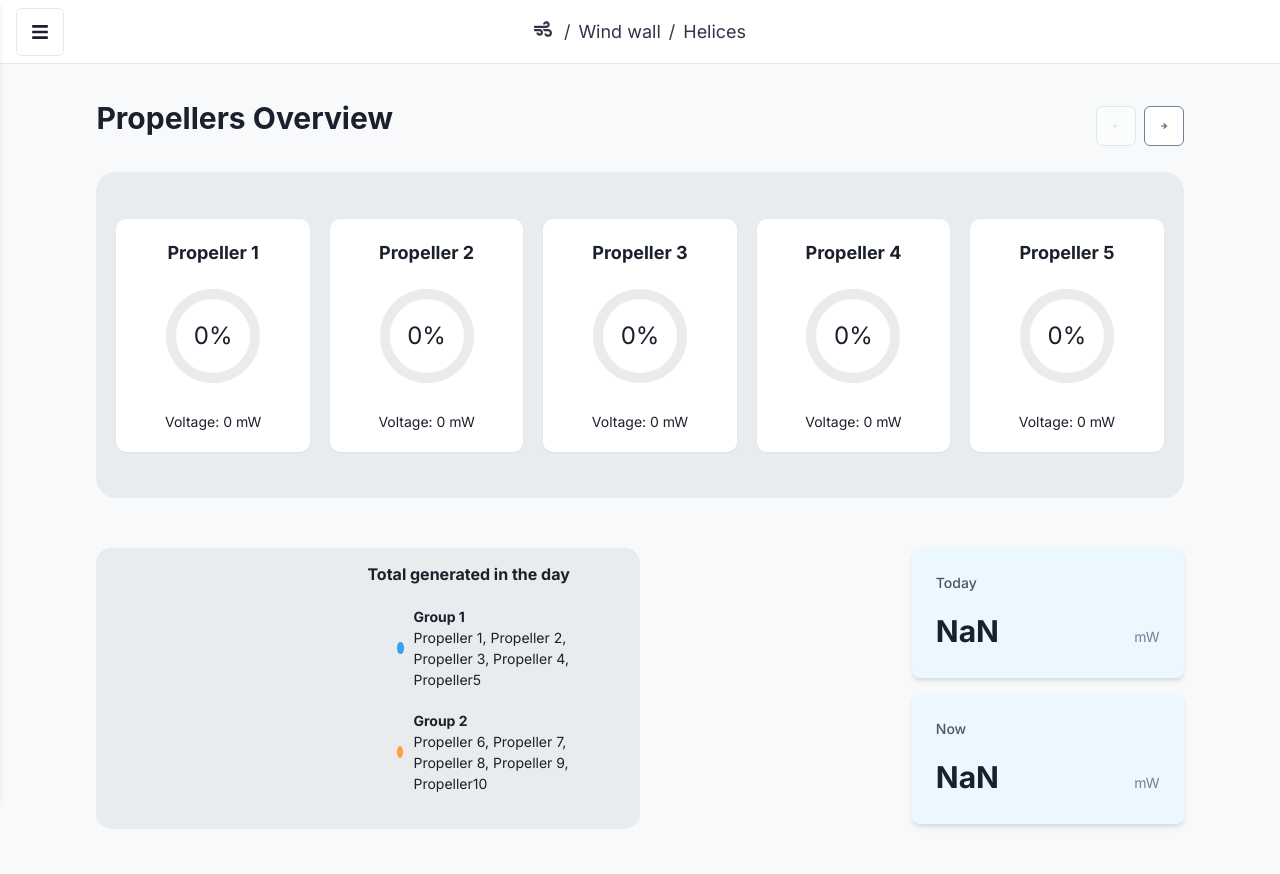
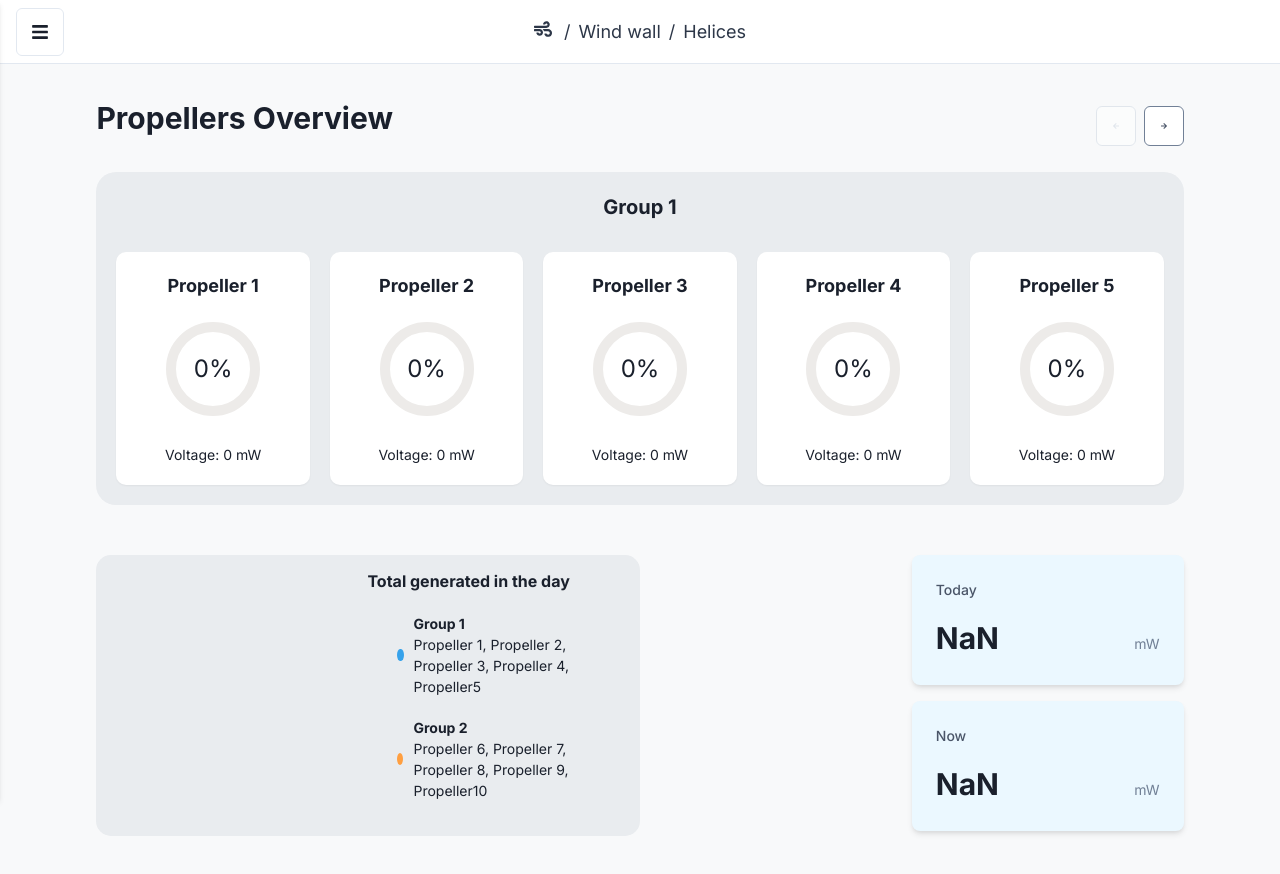
Before and after one commit to ErickG09/Muro_e-lico, a Next.js app: page /Helices in a window 1280 px wide. Shown: the top 874 px of the page. Built offline with nearby package versions, Linux system fonts and the light colour scheme; no server answers.

Commit message:
Cambios animación de CardsContainers

```diff
--- a/app/components/CardsContainer.js
+++ b/app/components/CardsContainer.js
@@ -1,14 +1,36 @@
 'use client'
-import { Flex, Box, keyframes } from '@chakra-ui/react';
+import { Flex, Box, keyframes, Text } from '@chakra-ui/react';
 import PropellerCard from './PropellerCard';
 import ButtonTest from './ButtonTest';
 import { useEffect, useState } from 'react';
 
 // Definimos las animaciones de entrada y salida
-const slideInFromRight = keyframes`
+// const slideInFromRight = keyframes`
+//   from {
+//     opacity: 0;
+//     transform: translateX(100%);
+//   }
+//   to {
+//     opacity: 1;
+//     transform: translateX(0);
+//   }
+// `;
+
+// const slideOutToLeft = keyframes`
+//   from {
+//     opacity: 1;
+//     transform: translateX(0);
+//   }
+//   to {
+//     opacity: 0;
+//     transform: translateX(-100%);
+//   }
+// `;
+
+const slideInFromLeft = keyframes`
   from {
     opacity: 0;
-    transform: translateX(100%);
+    transform: translateX(-100%);
   }
   to {
     opacity: 1;
@@ -16,18 +38,16 @@ const slideInFromRight = keyframes`
   }
 `;
 
-const slideOutToLeft = keyframes`
+const slideOutToRight = keyframes`
   from {
     opacity: 1;
     transform: translateX(0);
   }
   to {
     opacity: 0;
-    transform: translateX(-100%);
+    transform: translateX(100%);
   }
 `;
-
-
 
 const CardsContainer = ({ latestData, onToggle, isExiting }) => {
   const [loading, setLoading] = useState(true);
@@ -35,7 +55,7 @@ const CardsContainer = ({ latestData, onToggle, isExiting }) => {
 
   return (
     <Flex
-      justify="space-between"
+      direction="column"
       align="center"
       marginBottom="20px"
       backgroundColor="#E9ECEF"
@@ -43,16 +63,24 @@ const CardsContainer = ({ latestData, onToggle, isExiting }) => {
       borderRadius="20px"
       width="90%"
       gap="20px"
-      height="45%"
+      height="55%"
       position="relative"
-      animation={`${isExiting ? slideOutToLeft : slideInFromRight} 0.5s ease-in-out`} // Cambia la animación según el estado `isExiting`
+      animation={`${isExiting ? slideOutToRight : slideInFromLeft} 0.5s ease-in-out`} // Animacíon
+
+      // animation={`${isExiting ? slideOutToLeft : slideInFromRight} 0.5s ease-in-out`} // Cambia la animación según el estado `isExiting`
     >
-      <PropellerCard title="Propeller 1" percentage={Math.floor((latestData?.propeller1 * 100) / 5) || 0} voltage={`${latestData?.propeller1 * 0.01.toFixed(2) || 0} mW`} />
-      <PropellerCard title="Propeller 2" percentage={Math.floor((latestData?.propeller2 * 100) / 5)|| 0} voltage={`${latestData?.propeller2 * 0.01.toFixed(2) || 0} mW`} />
-      <PropellerCard title="Propeller 3" percentage={Math.floor((latestData?.propeller3 * 100) / 5)|| 0} voltage={`${latestData?.propeller3 * 0.01.toFixed(2) || 0} mW`} />
-      <PropellerCard title="Propeller 4" percentage={Math.floor((latestData?.propeller4 * 100) / 5)|| 0} voltage={`${latestData?.propeller4 * 0.01.toFixed(2) || 0} mW`} />
-      <PropellerCard title="Propeller 5" percentage={Math.floor((latestData?.propeller5 * 100) / 5)|| 0} voltage={`${latestData?.propeller5 * 0.01.toFixed(2) || 0} mW`} />
+      <Text fontSize="xl" fontWeight="bold" mb="10px">
+        Group 1
+      </Text>
 
+      {/* Contenedor de hélices */}
+      <Flex justify="space-between" align="center" width="100%" gap="20px">
+        <PropellerCard title="Propeller 1" percentage={Math.floor((latestData?.propeller1 * 100) / 5) || 0} voltage={`${latestData?.propeller1 * 0.01.toFixed(2) || 0} mW`} />
+        <PropellerCard title="Propeller 2" percentage={Math.floor((latestData?.propeller2 * 100) / 5)|| 0} voltage={`${latestData?.propeller2 * 0.01.toFixed(2) || 0} mW`} />
+        <PropellerCard title="Propeller 3" percentage={Math.floor((latestData?.propeller3 * 100) / 5)|| 0} voltage={`${latestData?.propeller3 * 0.01.toFixed(2) || 0} mW`} />
+        <PropellerCard title="Propeller 4" percentage={Math.floor((latestData?.propeller4 * 100) / 5)|| 0} voltage={`${latestData?.propeller4 * 0.01.toFixed(2) || 0} mW`} />
+        <PropellerCard title="Propeller 5" percentage={Math.floor((latestData?.propeller5 * 100) / 5)|| 0} voltage={`${latestData?.propeller5 * 0.01.toFixed(2) || 0} mW`} />
+      </Flex>
     </Flex>
   );
 };
--- a/app/components/CardsContainer2.js
+++ b/app/components/CardsContainer2.js
@@ -1,14 +1,36 @@
 'use client'
-import { Flex, Box, keyframes } from '@chakra-ui/react';
+import { Flex, Box, keyframes, Text } from '@chakra-ui/react';
 import PropellerCard from './PropellerCard';
 import ButtonTest from './ButtonTest';
 import { FaArrowLeft } from 'react-icons/fa';
 import { useEffect, useState } from 'react';
 
-const slideInFromLeft = keyframes`
+// const slideInFromLeft = keyframes`
+//   from {
+//     opacity: 0;
+//     transform: translateX(-100%);
+//   }
+//   to {
+//     opacity: 1;
+//     transform: translateX(0);
+//   }
+// `;
+
+// const slideOutToRight = keyframes`
+//   from {
+//     opacity: 1;
+//     transform: translateX(0);
+//   }
+//   to {
+//     opacity: 0;
+//     transform: translateX(100%);
+//   }
+// `;
+
+const slideInFromRight = keyframes`
   from {
     opacity: 0;
-    transform: translateX(-100%);
+    transform: translateX(100%);
   }
   to {
     opacity: 1;
@@ -16,18 +38,16 @@ const slideInFromLeft = keyframes`
   }
 `;
 
-const slideOutToRight = keyframes`
+const slideOutToLeft = keyframes`
   from {
     opacity: 1;
     transform: translateX(0);
   }
   to {
     opacity: 0;
-    transform: translateX(100%);
+    transform: translateX(-100%);
   }
 `;
-
-
 
 const CardsContainer2 = ({ latestData, onToggle, isExiting }) => {
   const [loading, setLoading] = useState(true);
@@ -35,7 +55,7 @@ const CardsContainer2 = ({ latestData, onToggle, isExiting }) => {
 
   return (
     <Flex
-      justify="space-between"
+      direction="column"
       align="center"
       marginBottom="20px"
       backgroundColor="#E9ECEF"
@@ -43,17 +63,23 @@ const CardsContainer2 = ({ latestData, onToggle, isExiting }) => {
       borderRadius="20px"
       width="90%"
       gap="20px"
-      height="45%"
+      height="55%"
       position="relative"
-      animation={`${isExiting ? slideOutToRight : slideInFromLeft} 0.5s ease-in-out`} // Animacíon
+      animation={`${isExiting ? slideOutToLeft : slideInFromRight} 0.5s ease-in-out`} // Cambia la animación según el estado `isExiting`
+
+      // animation={`${isExiting ? slideOutToRight : slideInFromLeft} 0.5s ease-in-out`} // Animacíon
     >
+      <Text fontSize="xl" fontWeight="bold" mb="10px">
+        Group 2
+      </Text>
       {/* La información del segundo grupo de hélices */}
-
-      <PropellerCard title="Propeller 6" percentage={Math.floor((latestData?.propeller6 * 100) / 5) || 0} voltage={`${(latestData?.propeller6 * 0.01).toFixed(2) || 0} mW`} />
-      <PropellerCard title="Propeller 7" percentage={Math.floor((latestData?.propeller7 * 100) / 5) || 0} voltage={`${(latestData?.propeller7 * 0.01).toFixed(2) || 0} mW`} />
-      <PropellerCard title="Propeller 8" percentage={Math.floor((latestData?.propeller8 * 100) / 5) || 0} voltage={`${(latestData?.propeller8 * 0.01).toFixed(2) || 0} mW`} />
-      <PropellerCard title="Propeller 9" percentage={Math.floor((latestData?.propeller9 * 100) / 5) || 0} voltage={`${(latestData?.propeller9 * 0.01).toFixed(2) || 0} mW`} />
-      <PropellerCard title="Propeller 10" percentage={Math.floor((latestData?.propeller10 * 100) / 5) || 0} voltage={`${(latestData?.propeller10 * 0.01).toFixed(2) || 0} mW`} />
+      <Flex justify="space-between" align="center" width="100%" gap="20px">
+        <PropellerCard title="Propeller 6" percentage={Math.floor((latestData?.propeller6 * 100) / 5) || 0} voltage={`${(latestData?.propeller6 * 0.01).toFixed(2) || 0} mW`} />
+        <PropellerCard title="Propeller 7" percentage={Math.floor((latestData?.propeller7 * 100) / 5) || 0} voltage={`${(latestData?.propeller7 * 0.01).toFixed(2) || 0} mW`} />
+        <PropellerCard title="Propeller 8" percentage={Math.floor((latestData?.propeller8 * 100) / 5) || 0} voltage={`${(latestData?.propeller8 * 0.01).toFixed(2) || 0} mW`} />
+        <PropellerCard title="Propeller 9" percentage={Math.floor((latestData?.propeller9 * 100) / 5) || 0} voltage={`${(latestData?.propeller9 * 0.01).toFixed(2) || 0} mW`} />
+        <PropellerCard title="Propeller 10" percentage={Math.floor((latestData?.propeller10 * 100) / 5) || 0} voltage={`${(latestData?.propeller10 * 0.01).toFixed(2) || 0} mW`} />
+      </Flex>
     </Flex>
   );
 };
```
